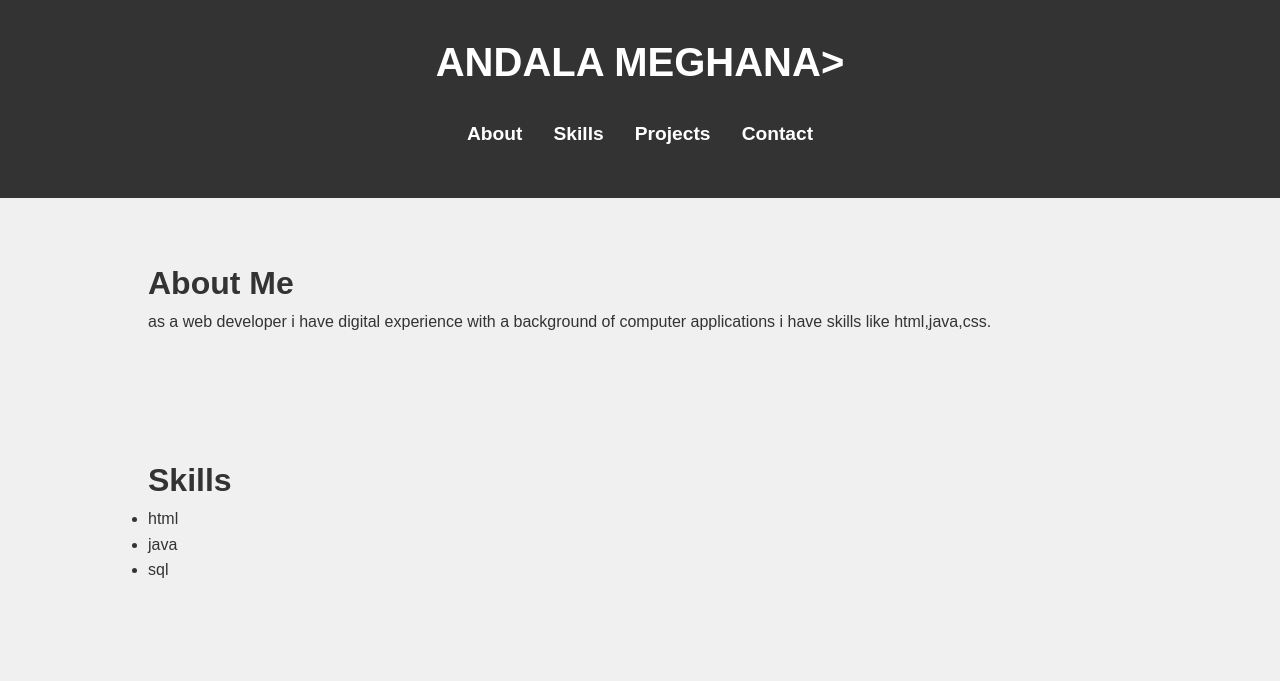
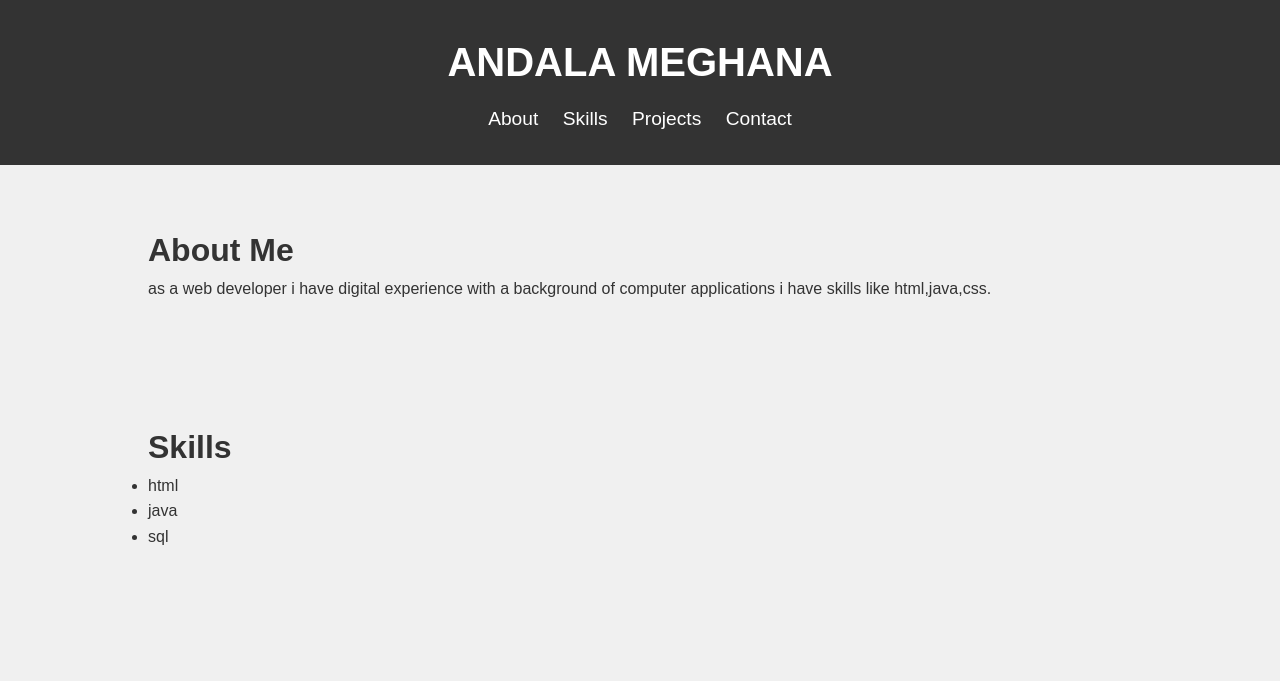
Before and after one commit to meghanaandala/andala-meghana-portfolio, a plain HTML site: page index.html in a window 1280 px wide. Shown: the top 681 px of the page. Drawn offline with Linux system fonts and the light colour scheme; a script that the page names is missing.

Commit message:
Update index.html

```diff
--- a/index.html
+++ b/index.html
@@ -9,7 +9,7 @@
 <body>
     <header>
         <div class="container">
-            <h1>ANDALA MEGHANA>
+            <h1>ANDALA MEGHANA</h1>
             <nav>
                 <ul>
                     <li><a href="#about">About</a></li>
```
